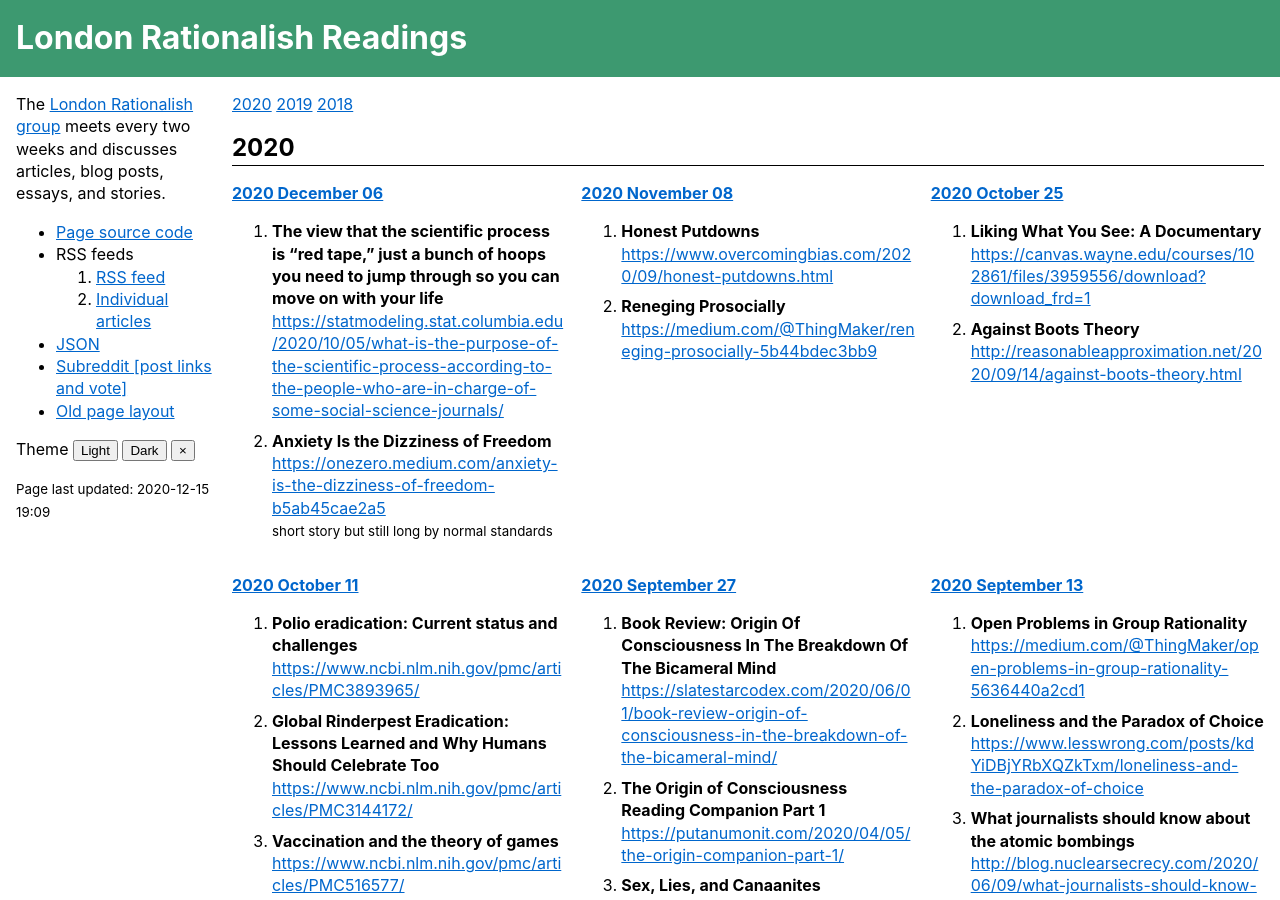
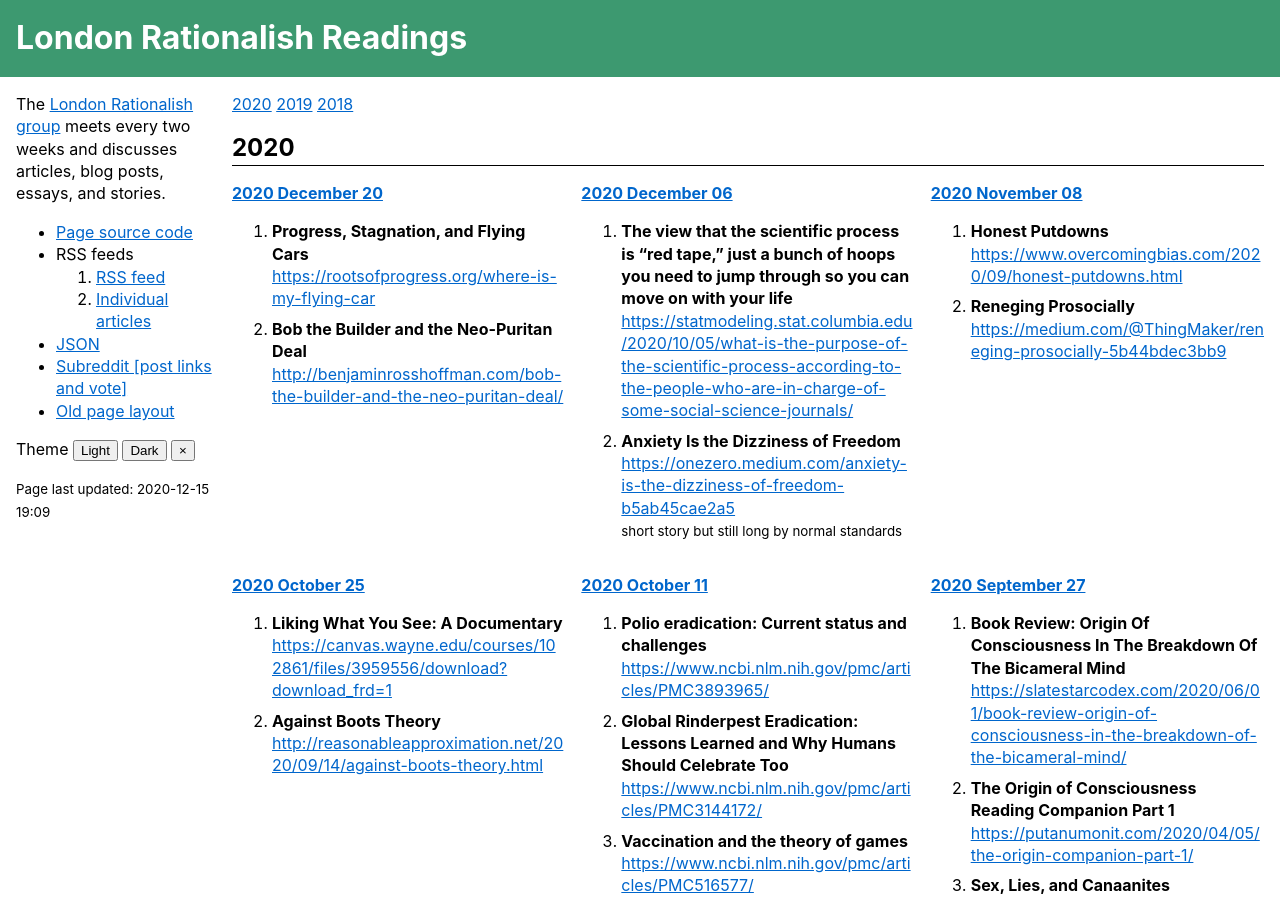
Before and after one commit to sackeyjason/london-rationalish-readings, a Jekyll site: the page built from index.html, in a window 1280 px wide and 900 px high. Built offline with Jekyll 4.4.1, drawn with Linux system fonts in a browser that asks for light colours.

Commit message:
2020.12.20

```diff
--- a/_data/list.yaml
+++ b/_data/list.yaml
@@ -1,4 +1,10 @@
 meetings:
+- date: 2020.12.20
+  list:
+  - title: "Progress, Stagnation, and Flying Cars"
+    link: https://rootsofprogress.org/where-is-my-flying-car
+  - title: "Bob the Builder and the Neo-Puritan Deal"
+    link: http://benjaminrosshoffman.com/bob-the-builder-and-the-neo-puritan-deal/
 - date: 2020.12.06
   list:
   - title: "The view that the scientific process is “red tape,” just a bunch of hoops you need to jump through so you can move on with your life"
```
